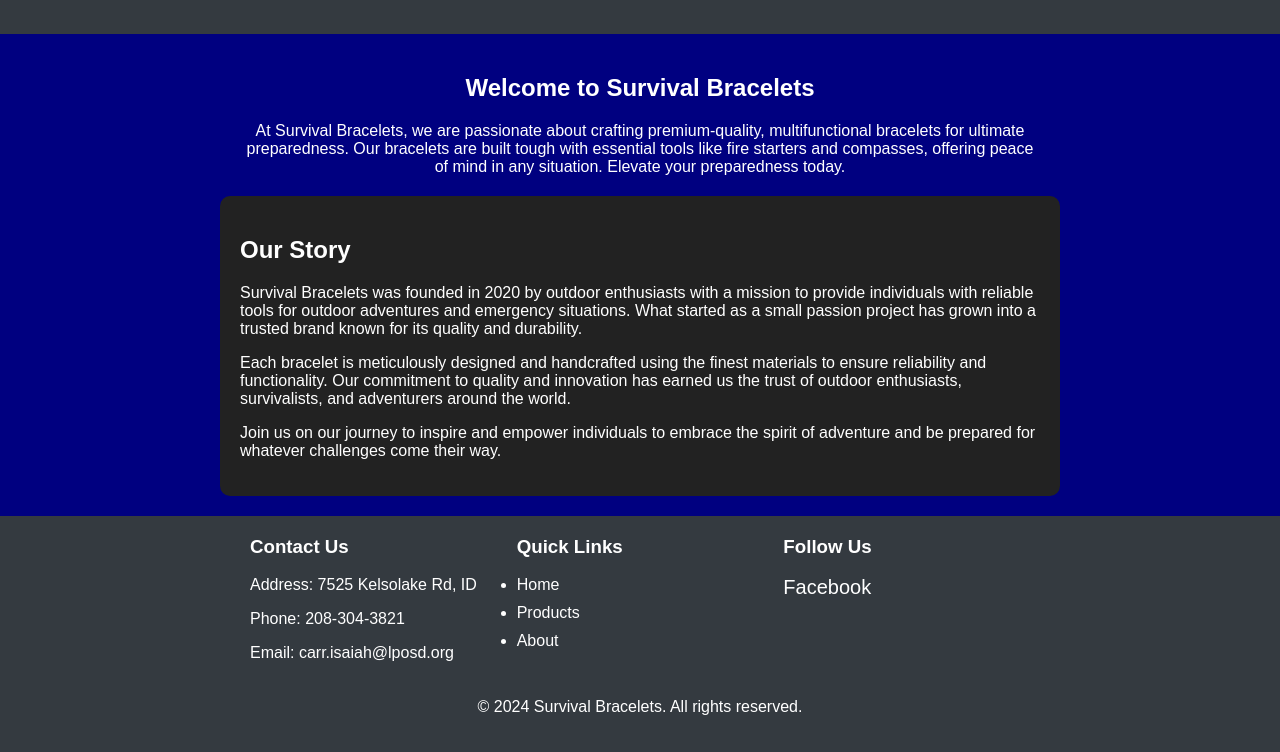
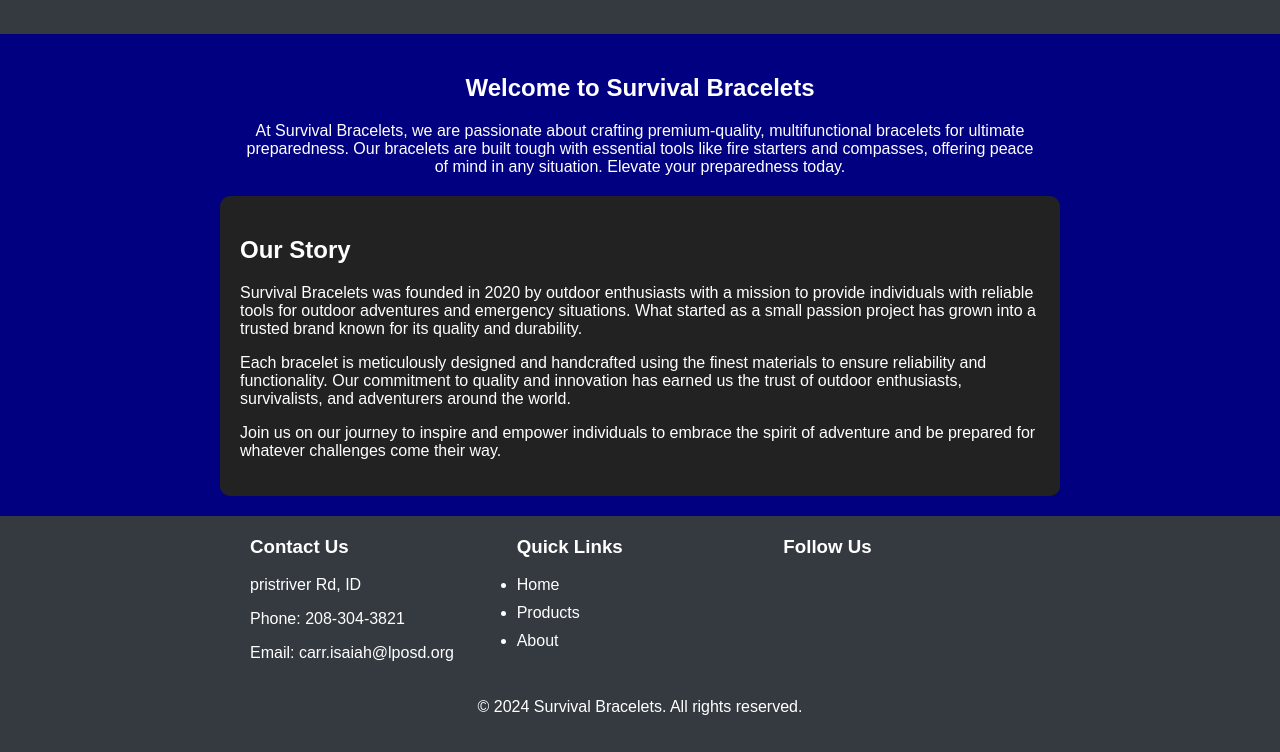
Before and after one commit to lovemeilove/Survival-Bracelets-Store, a plain HTML site: page index.html in a window 1280 px wide. Shown: the part 120-872 px from the top of the page. Drawn offline with Linux system fonts and the light colour scheme.

Commit message:
Update index.html

```diff
--- a/index.html
+++ b/index.html
@@ -151,7 +151,7 @@
         <div class="footer-container">
             <div class="footer-info">
                 <h3>Contact Us</h3>
-                <p>Address: 7525 Kelsolake Rd, ID</p>
+                <p>pristriver Rd, ID</p>
                 <p>Phone: 208-304-3821</p>
                 <p>Email: carr.isaiah@lposd.org</p>
             </div>
@@ -166,7 +166,7 @@
             <div class="footer-social">
                 <h3>Follow Us</h3>
                 <ul>
-                    <li><a href="#">Facebook</a></li>
+                    <li><a href="#"></a></li>
                 </ul>
             </div>
         </div>
```
